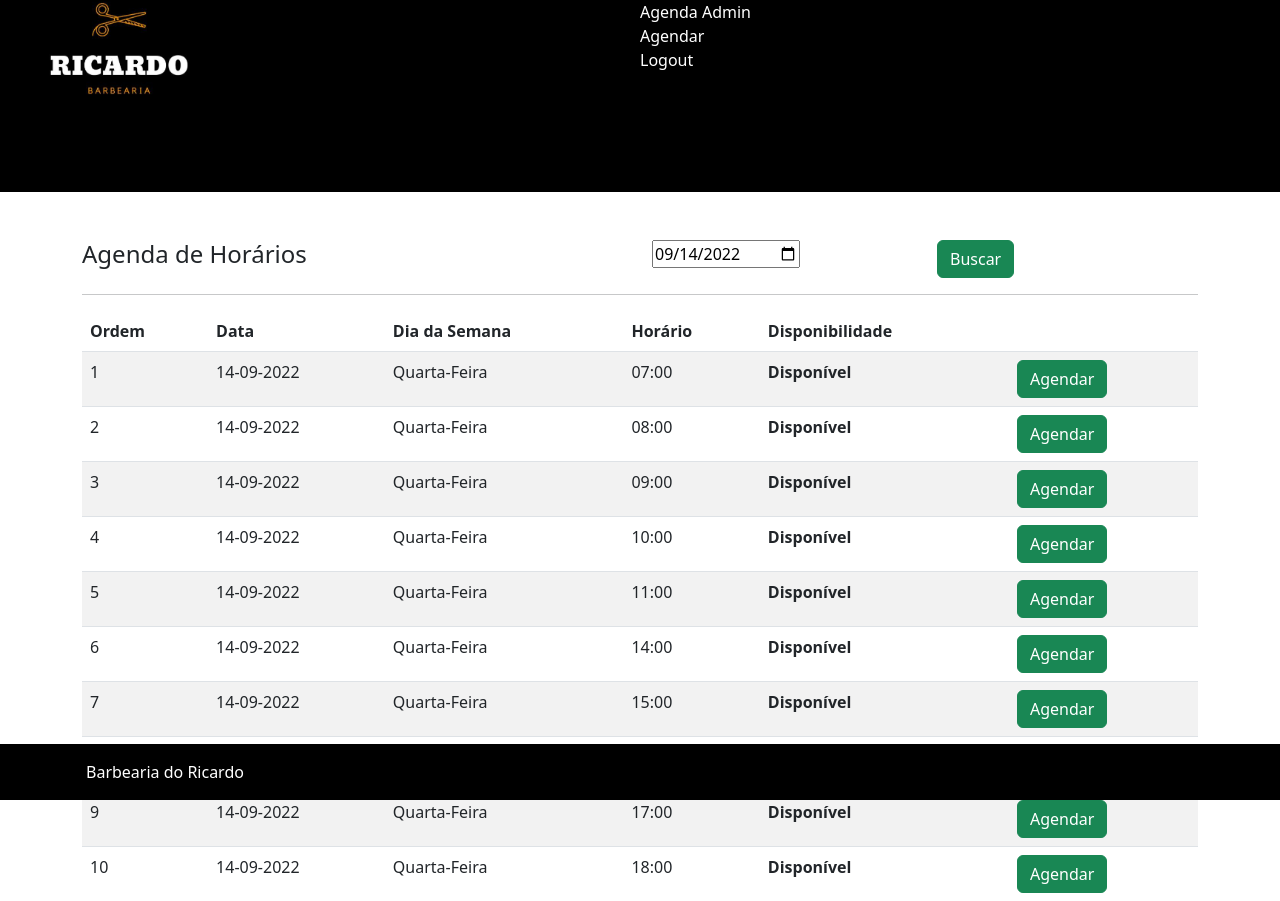
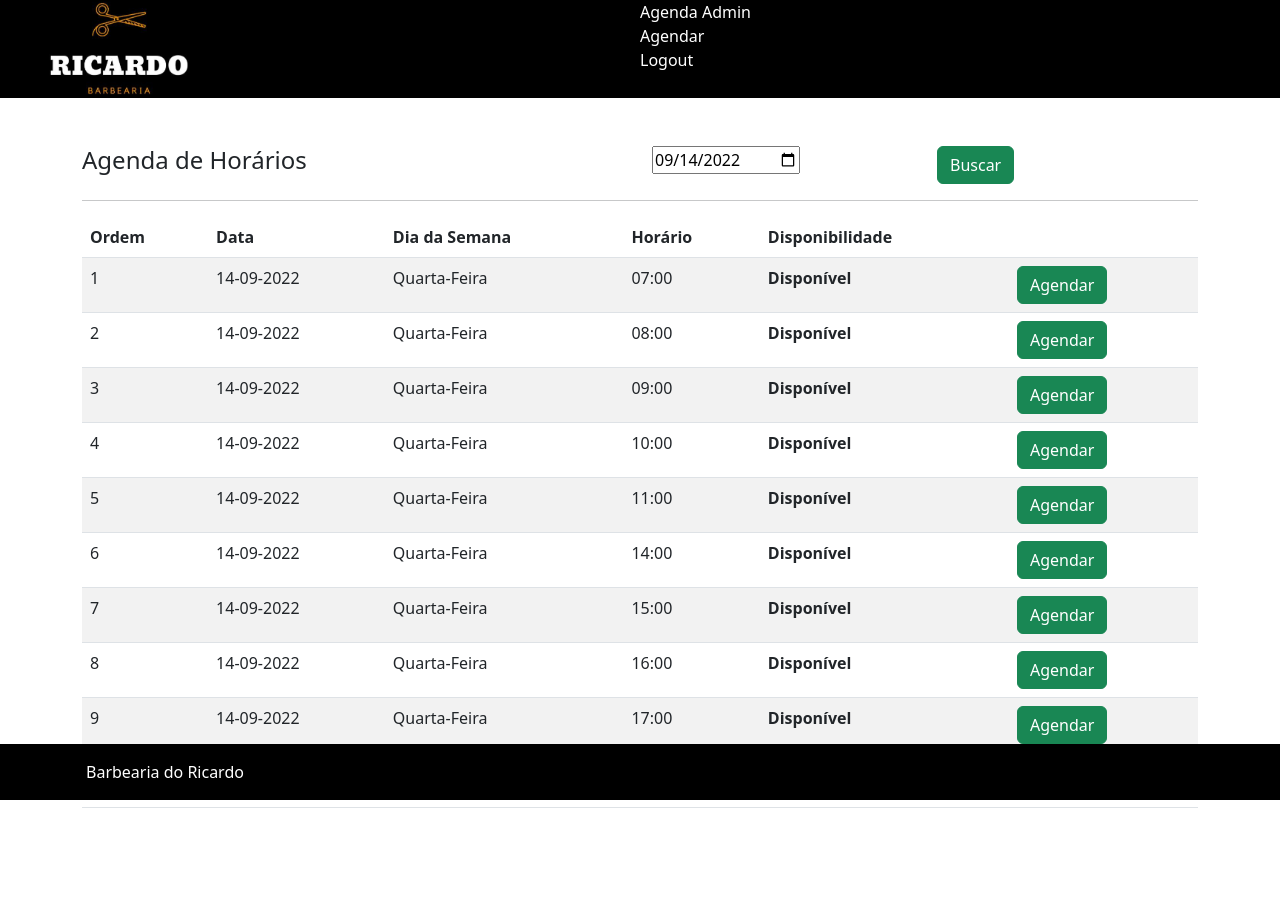
Before and after one commit to leonardoscosta98/projeto-barbearia, a Flask app: page /agenda in a window 1280 px wide. Shown: the top 901 px of the page. After the commit the page ends 808 px from the top, so only its background shows below. Run offline with Flask 2, Linux system fonts and the light colour scheme; the visitor is signed in with stand-in values (Sample User, id 1); data comes from the database, SQL or seed files in the repository; tables that the repository leaves empty hold one stand-in row (values such as "Sample post"); some libraries are stand-ins or nearby versions.

Commit message:
Update base.html

```diff
--- a/templates/base.html
+++ b/templates/base.html
@@ -26,7 +26,7 @@
         </head>
     </head>
     <body>
-        <nav class="custom-navbar"  style="height: 12rem;">
+        <nav class="custom-navbar"  style="height: auto; width: auto;">
             <div class="row" style="
                 overflow-x: auto;
                 overflow-y: hidden;
```
